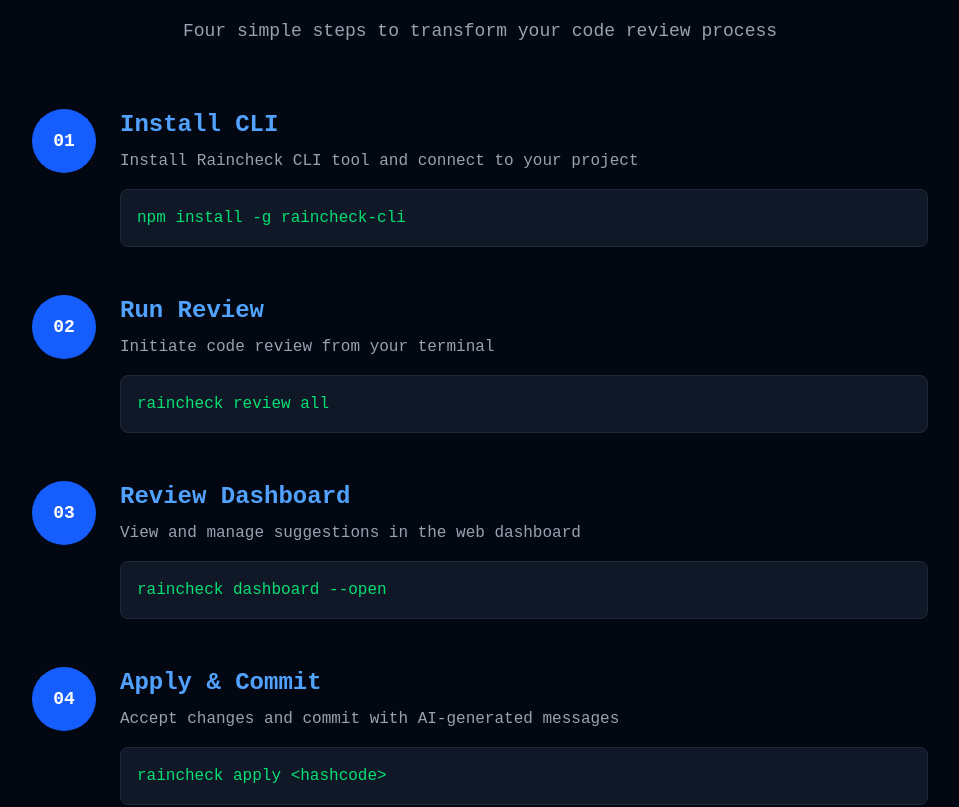
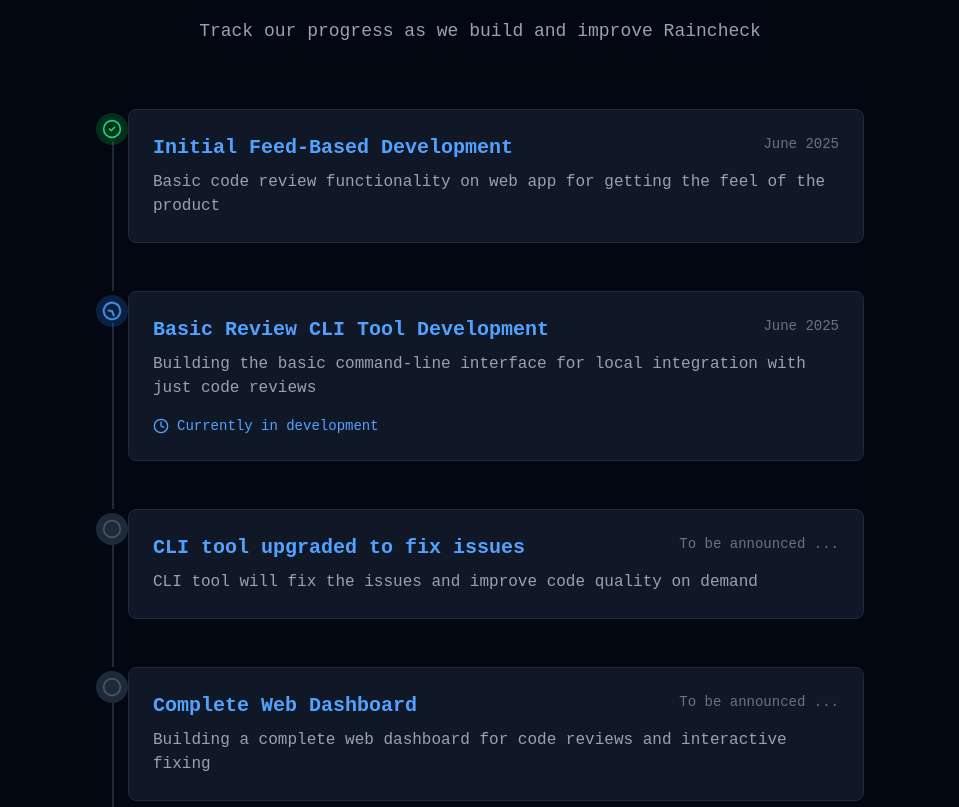
Before and after one commit to PythonHacker24/fortifyscan, a Next.js app: page / in a window 1280 px wide. Shown: the part 1913-2720 px from the top of the page, without its empty margins (160-1119 px from the left). Built offline with nearby package versions, Linux system fonts and the light colour scheme.

Commit message:
Added timeline

```diff
--- a/src/components/HomePage.tsx
+++ b/src/components/HomePage.tsx
@@ -22,6 +22,7 @@
   StarIcon,
   HeartHandshakeIcon
 } from 'lucide-react';
+import Timeline from './Timeline';
 
 export default function HomePage() {
   // Counter states for stats
@@ -223,6 +224,9 @@
         </div>
       </section>
 
+      {/* Timeline Section */}
+      <Timeline />
+
       {/* Workflow Section */}
       <section id="workflow" className="container mx-auto px-6 py-20">
         <div className="text-center mb-16">
--- /dev/null
+++ b/src/components/Timeline.tsx
@@ -0,0 +1,99 @@
+import { CheckCircle2, Circle, Clock } from 'lucide-react';
+
+interface TimelineItem {
+  title: string;
+  description: string;
+  status: 'completed' | 'in-progress' | 'upcoming';
+  date?: string;
+}
+
+const timelineItems: TimelineItem[] = [
+  {
+    title: "Initial Feed-Based Development",
+    description: "Basic code review functionality on web app for getting the feel of the product",
+    status: "completed",
+    date: "June 2025"
+  },
+  {
+    title: "Basic Review CLI Tool Development",
+    description: "Building the basic command-line interface for local integration with just code reviews",
+    status: "in-progress",
+    date: "June 2025"
+  },
+  {
+    title: "CLI tool upgraded to fix issues",
+    description: "CLI tool will fix the issues and improve code quality on demand",
+    status: "upcoming",
+    date: "To be announced ..."
+  },
+  {
+    title: "Complete Web Dashboard",
+    description: "Building a complete web dashboard for code reviews and interactive fixing",
+    status: "upcoming",
+    date: "To be announced ..."
+  },
+  {
+    title: "Complete Raincheck Launch",
+    description: "Launching the complete product with CLI integrated with web dashboard",
+    status: "upcoming",
+    date: "To be announced ..."
+  }
+];
+
+export default function Timeline() {
+  return (
+    <div className="container mx-auto px-6 py-20">
+      <div className="text-center mb-16">
+        <h2 className="text-4xl font-bold text-blue-400 mb-4">Development Timeline</h2>
+        <p className="text-gray-400 text-lg max-w-2xl mx-auto">
+          Track our progress as we build and improve Raincheck
+        </p>
+      </div>
+
+      <div className="max-w-3xl mx-auto">
+        {timelineItems.map((item, index) => (
+          <div key={index} className="relative pl-8 pb-12 last:pb-0">
+            {/* Vertical Line */}
+            {index !== timelineItems.length - 1 && (
+              <div className="absolute left-4 top-8 bottom-0 w-0.5 bg-gray-800" />
+            )}
+
+            {/* Timeline Icon */}
+            <div className="absolute left-0 top-1">
+              {item.status === 'completed' && (
+                <div className="w-8 h-8 rounded-full bg-green-500/20 flex items-center justify-center">
+                  <CheckCircle2 className="w-5 h-5 text-green-400" />
+                </div>
+              )}
+              {item.status === 'in-progress' && (
+                <div className="w-8 h-8 rounded-full bg-blue-500/20 flex items-center justify-center">
+                  <Clock className="w-5 h-5 text-blue-400 animate-spin" />
+                </div>
+              )}
+              {item.status === 'upcoming' && (
+                <div className="w-8 h-8 rounded-full bg-gray-800 flex items-center justify-center">
+                  <Circle className="w-5 h-5 text-gray-600" />
+                </div>
+              )}
+            </div>
+
+            {/* Content */}
+            <div className="bg-gray-900 rounded-lg p-6 border border-gray-800">
+              <div className="flex justify-between items-start mb-2">
+                <h3 className="text-xl font-semibold text-blue-400">{item.title}</h3>
+                <span className="text-sm text-gray-500">{item.date}</span>
+              </div>
+              <p className="text-gray-400">{item.description}</p>
+              {item.status === 'in-progress' && (
+                <div className="mt-4 flex items-center gap-2 text-sm text-blue-400">
+                  <Clock className="w-4 h-4" />
+                  <span>Currently in development</span>
+                </div>
+              )}
+            </div>
+          </div>
+        ))}
+      </div>
+    </div>
+  );
+}
```
